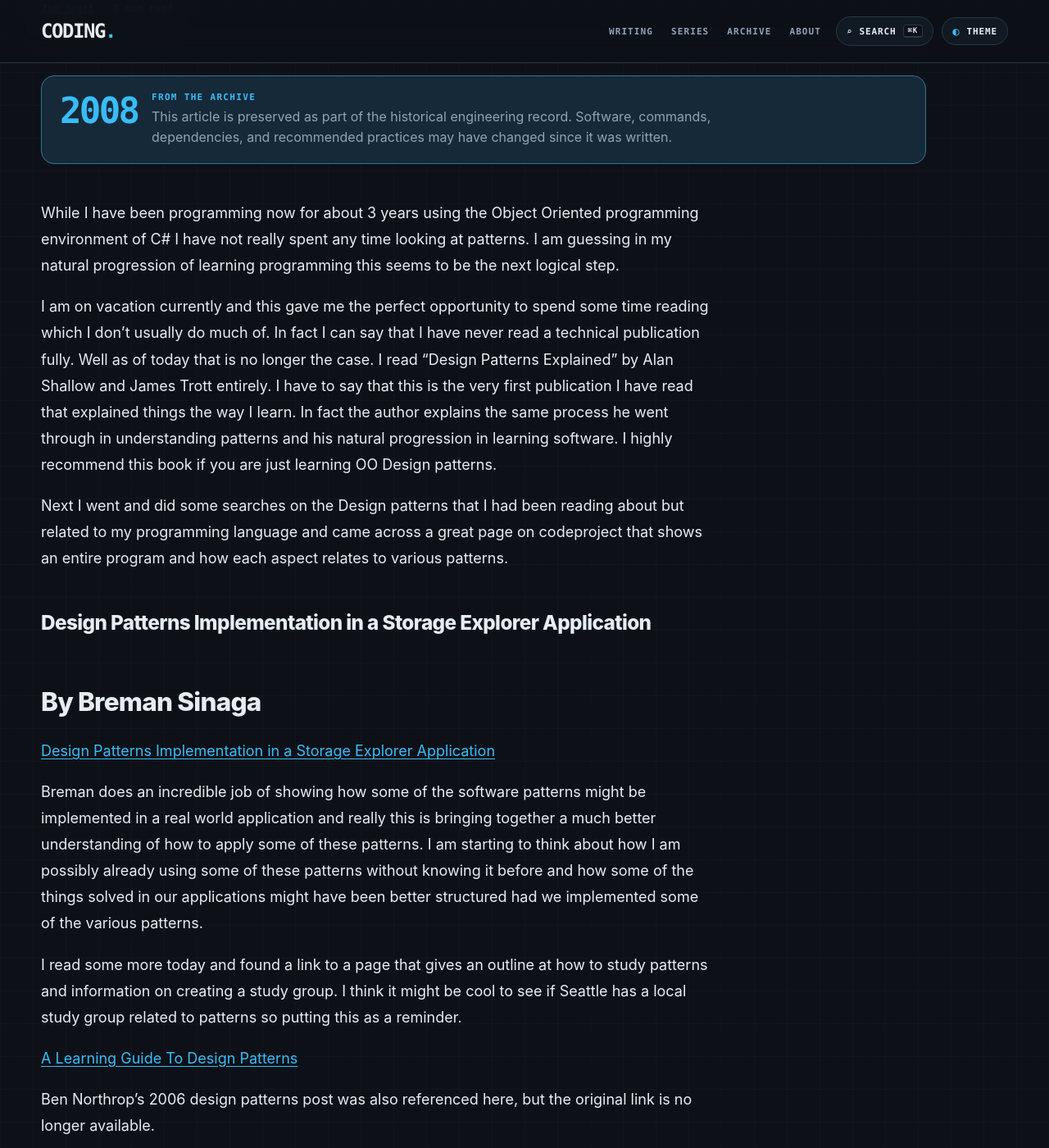
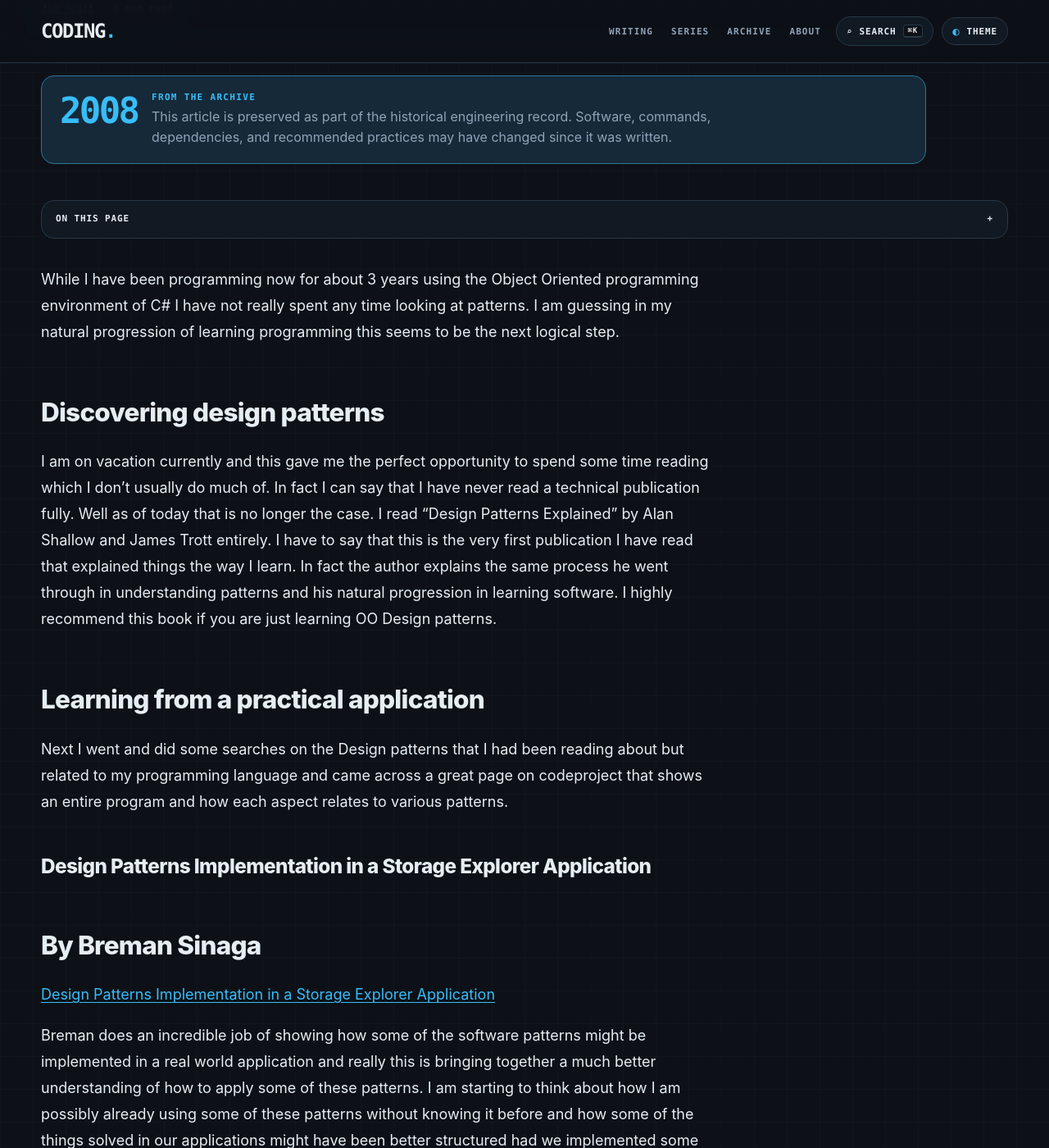
Before and after one commit to infoconex/coding-blog, a Jekyll site: the page built from post/2008/10/14/Object-Oriented-Design-Patterns/index.md, in a window 1280 px wide and 1400 px high, scrolled down 472 px. Shown: the whole window at 82% size. Built offline with Jekyll 4.4.1, drawn with Linux system fonts in a browser that asks for light colours; some of the changed text lies outside the part shown.

Commit message:
Add article section headings for On this page navigation

```diff
--- a/post/2008/10/14/Object-Oriented-Design-Patterns/index.md
+++ b/post/2008/10/14/Object-Oriented-Design-Patterns/index.md
@@ -12,7 +12,11 @@ legacyPaths: ["/post/2008/10/14/Object-Oriented-Design-Patterns"]
 ---
 While I have been programming now for about 3 years using the Object Oriented programming environment of C# I have not really spent any time looking at patterns. I am guessing in my natural progression of learning programming this seems to be the next logical step.
 
+## Discovering design patterns
+
 I am on vacation currently and this gave me the perfect opportunity to spend some time reading which I don't usually do much of. In fact I can say that I have never read a technical publication fully. Well as of today that is no longer the case. I read "Design Patterns Explained" by Alan Shallow and James Trott entirely. I have to say that this is the very first publication I have read that explained things the way I learn. In fact the author explains the same process he went through in understanding patterns and his natural progression in learning software. I highly recommend this book if you are just learning OO Design patterns.
+
+## Learning from a practical application
 
 Next I went and did some searches on the Design patterns that I had been reading about but related to my programming language and came across a great page on codeproject that shows an entire program and how each aspect relates to various patterns.
 
@@ -24,6 +28,8 @@ Next I went and did some searches on the Design patterns that I had been reading
 
 Breman does an incredible job of showing how some of the software patterns might be implemented in a real world application and really this is bringing together a much better understanding of how to apply some of these patterns. I am starting to think about how I am possibly already using some of these patterns without knowing it before and how some of the things solved in our applications might have been better structured had we implemented some of the various patterns.
 
+## Further learning and resources
+
 I read some more today and found a link to a page that gives an outline at how to study patterns and information on creating a study group. I think it might be cool to see if Seattle has a local study group related to patterns so putting this as a reminder.
 
 [A Learning Guide To Design Patterns](https://www.industriallogic.com/papers/learning.html)
```
